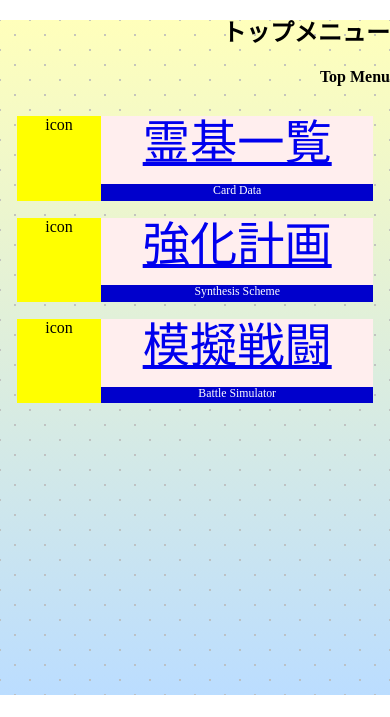
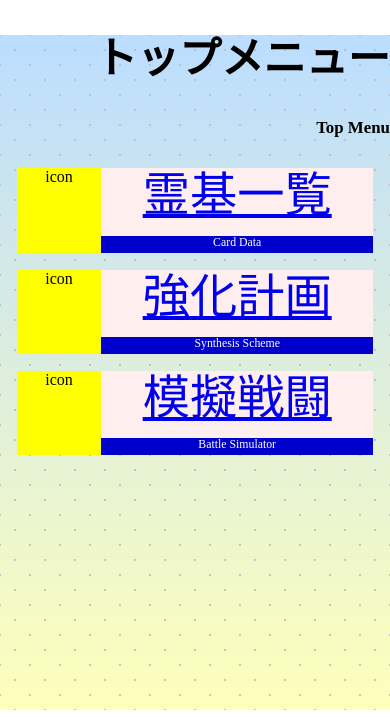
Before and after one commit to yatabis/fgo_master, a Django app: page /fgo-master-app/top-menu/ in a window 390 px wide. Shown: the part 127-844 px from the top of the page. Run offline with Django 3.2, Linux system fonts and the light colour scheme; style sheets or scripts are compiled from the project's sources; some libraries are stand-ins or nearby versions.

```diff
--- a/static/fgo_master_app/scss/main.scss
+++ b/static/fgo_master_app/scss/main.scss
@@ -7,10 +7,22 @@ $main-name-ratio: 0.8;
 $sub-name-ratio: 0.2;
 $name-text-ratio: 0.7;
 
-$background_up: #ffb;
-$background_down: #bdf;
+$background_up: #bdf;
+$background_down: #ffb;
 
 @media (max-width: 750px) {
+
+  h2 {
+    font-size: 5vh;
+  }
+
+  h3 {
+    font-size: 3vh;
+  }
+
+  h4 {
+    font-size: 2vh;
+  }
 
   header {
     height: $header-height;
```
Also changed, not shown: static/fgo_master_app/scss/main.css (+10 -1 lines), 1 other file.
